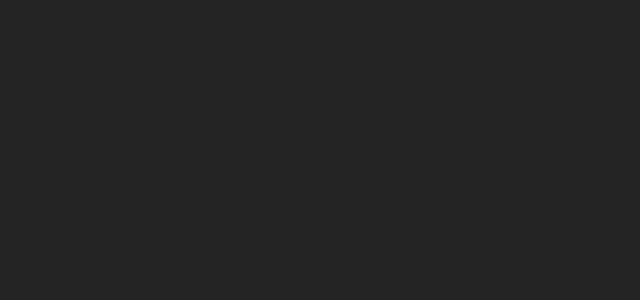
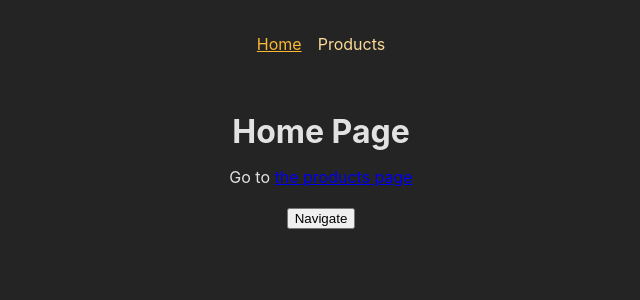
Before and after one commit to sreedhar-eg1/mastering-react-js, a React (Create React App) app: page / in a window 1280 px wide. Shown: the top 300 px of the page, without its empty margins (319-959 px from the left). Built offline with nearby package versions, Linux system fonts and the light colour scheme.

Commit message:
completed react router concepts

```diff
--- a/src/App.js
+++ b/src/App.js
@@ -1,5 +1,49 @@
+import {
+  createBrowserRouter,
+  createRoutesFromElements,
+  Route,
+  RouterProvider,
+} from "react-router-dom";
+
+import HomePage from "./pages/HomePage";
+import Products from "./pages/Products";
+import RootLayout from "./pages/Root";
+import Error from "./pages/Error";
+import ProductDetail from "./pages/ProductDetail";
+
+// Alternative approach - works with older version too
+// const routeDefinition = createRoutesFromElements(
+//   <Route>
+//     <Route path="/" element={<HomePage />} />
+//     <Route path="/products" element={<Products />} />
+//   </Route>
+// )
+
+// const router = createBrowserRouter(routeDefinition);
+
+// Newer approach
+const router = createBrowserRouter([
+  {
+    path: "/",
+    errorElement: <Error />,
+    element: <RootLayout />,
+    children: [
+      // Alternate approach using index
+      { index: true, element: <HomePage /> },
+      // When the path is empty, it will render the HomePage
+      // { path: "", element: <HomePage /> },
+      { path: "/products", element: <Products /> },
+      { path: "/products/:id", element: <ProductDetail /> },
+    ],
+  },
+]);
+
 function App() {
-  return <div></div>;
+  return (
+    <>
+      <RouterProvider router={router}></RouterProvider>
+    </>
+  );
 }
 
 export default App;
--- /dev/null
+++ b/src/components/MainNavigation.js
@@ -0,0 +1,36 @@
+import { Link, NavLink } from "react-router-dom";
+import classes from "./MainNavigation.module.css";
+
+// Link and NavLink are same, but with the help of NavLink, we can get active route
+
+export default function MainNavigation() {
+  return (
+    <header className={classes.header}>
+      <nav>
+        <ul className={classes.list}>
+          <li>
+            <NavLink
+              to={"/"}
+              className={({ isActive }) =>
+                isActive ? classes.active : undefined
+              }
+              end
+            >
+              Home
+            </NavLink>
+          </li>
+          <li>
+            <NavLink
+              to={"/products"}
+              className={({ isActive }) =>
+                isActive ? classes.active : undefined
+              }
+            >
+              Products
+            </NavLink>
+          </li>
+        </ul>
+      </nav>
+    </header>
+  );
+}
--- /dev/null
+++ b/src/components/MainNavigation.module.css
@@ -0,0 +1,23 @@
+.header {
+  max-width: 60rem;
+  margin: auto;
+  padding: 2rem;
+  display: flex;
+  justify-content: center;
+}
+
+.list {
+  display: flex;
+  gap: 1rem;
+}
+
+.list a {
+  text-decoration: none;
+  color: var(--color-primary-400);
+}
+
+.list a:hover,
+.list a.active {
+  color: var(--color-primary-800);
+  text-decoration: underline;
+}
--- a/src/index.css
+++ b/src/index.css
@@ -48,3 +48,8 @@
   margin: 0;
   padding: 0;
 }
+
+main {
+  margin: 2rem auto;
+  text-align: center;
+}
--- /dev/null
+++ b/src/pages/Error.jsx
@@ -0,0 +1,13 @@
+import MainNavigation from "../components/MainNavigation";
+
+export default function Error() {
+  return (
+    <>
+      <MainNavigation />
+      <main>
+        <h1>An error occured!</h1>
+        <p>Could not find this page!</p>
+      </main>
+    </>
+  );
+}
--- /dev/null
+++ b/src/pages/HomePage.jsx
@@ -0,0 +1,15 @@
+import { Link, useNavigate } from "react-router-dom";
+
+export default function HomePage() {
+  const navigate = useNavigate();
+
+  return (
+    <>
+      <h1>Home Page</h1>
+      <p>
+        Go to <Link to={"/products"}>the products page</Link>
+      </p>
+      <button onClick={() => navigate("/products")}>Navigate</button>
+    </>
+  );
+}
--- /dev/null
+++ b/src/pages/ProductDetail.jsx
@@ -0,0 +1,11 @@
+import { useParams } from "react-router-dom";
+
+export default function ProductDetail() {
+  const params = useParams();
+  return (
+    <>
+      <h3>Product details</h3>
+      <p>Product details {params.id}</p>
+    </>
+  );
+}
--- /dev/null
+++ b/src/pages/Products.js
@@ -0,0 +1,16 @@
+import { useNavigate } from "react-router-dom";
+
+export default function Products() {
+  const navigate = useNavigate()
+
+  return (
+    <>
+      <h2>Products</h2>
+      <ul>
+        {[1, 2, 3, 4, 5].map((item, index) => {
+          return <li key={item} onClick={() => navigate(`/products/${index + 1}`)}>Product {index + 1}</li>;
+        })}
+      </ul>
+    </>
+  );
+}
--- /dev/null
+++ b/src/pages/Root.jsx
@@ -0,0 +1,16 @@
+import { Outlet } from "react-router-dom";
+
+import MainNavigation from "../components/MainNavigation";
+import classes from './Root.module.css'
+
+export default function RootLayout() {
+  return (
+    <>
+      <MainNavigation />
+      <main className={classes.content}>
+
+      <Outlet></Outlet>
+      </main>
+    </>
+  );
+}
--- /dev/null
+++ b/src/pages/Root.module.css
@@ -0,0 +1,4 @@
+.content {
+    margin: 2rem auto;
+    text-align: center;
+}
```
